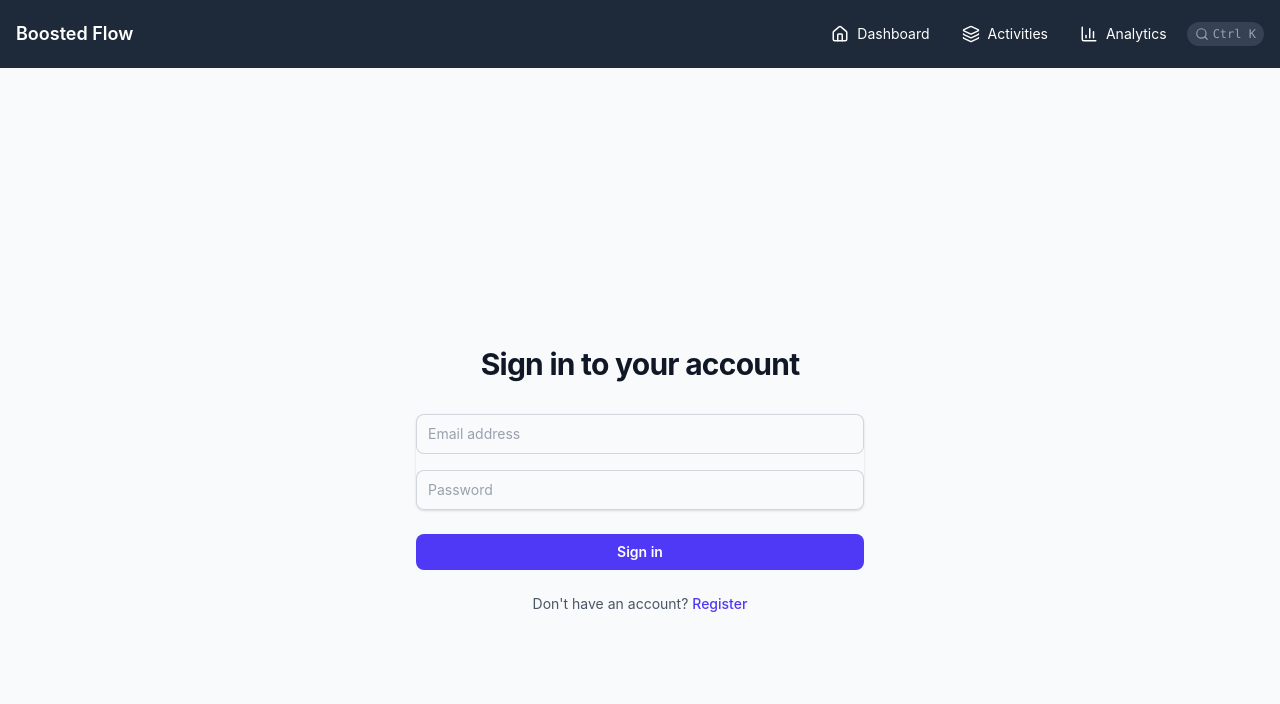
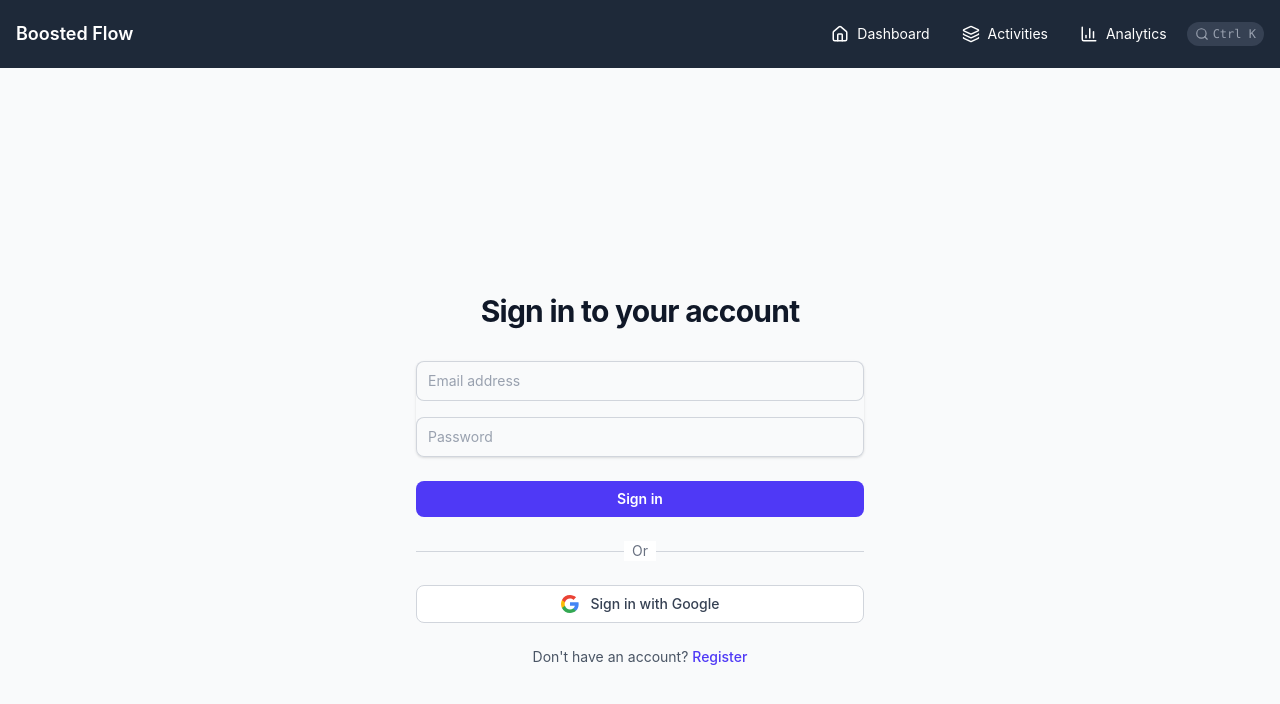
Before and after one commit to x6Nenko/boosted-flow-frontend, a React (Vite) app: page /login in a window 1280 px wide. Shown: the top 704 px of the page. Built offline with nearby package versions, Linux system fonts and the light colour scheme; no server answers.

Commit message:
feat(auth): add Google OAuth frontend integration

```diff
--- a/src/features/auth/api.ts
+++ b/src/features/auth/api.ts
@@ -1,5 +1,5 @@
+import type { AuthResponse, ExchangeCodeRequest, LoginRequest, RegisterRequest } from './types';
 import { apiClient } from '@/lib/api-client';
-import type { AuthResponse, LoginRequest, RegisterRequest } from './types';
 import { API_ENDPOINTS } from '@/lib/api-endpoints';
 
 export const authApi = {
@@ -11,4 +11,6 @@ export const authApi = {
     apiClient<AuthResponse>(API_ENDPOINTS.AUTH.REFRESH, { method: 'POST' }),
   logout: () =>
     apiClient<void>(API_ENDPOINTS.AUTH.LOGOUT, { method: 'POST' }),
+  exchangeCode: (data: ExchangeCodeRequest) =>
+    apiClient<AuthResponse>(API_ENDPOINTS.AUTH.EXCHANGE, { method: 'POST', body: data }),
 };
--- /dev/null
+++ b/src/features/auth/components/GoogleSignInButton.tsx
@@ -0,0 +1,52 @@
+import { useGoogleAuth } from '../hooks';
+
+type GoogleSignInButtonProps = {
+  mode?: 'signin' | 'signup';
+  disabled?: boolean;
+};
+
+/**
+ * Google Sign-In Button following Google's branding guidelines.
+ * Uses neutral styling that complies with Google's brand requirements.
+ * @see https://developers.google.com/identity/branding-guidelines
+ */
+export function GoogleSignInButton({ mode = 'signin', disabled }: GoogleSignInButtonProps) {
+  const { initiateGoogleAuth } = useGoogleAuth();
+
+  const buttonText = mode === 'signup' ? 'Sign up with Google' : 'Sign in with Google';
+
+  return (
+    <button
+      type="button"
+      onClick={initiateGoogleAuth}
+      disabled={disabled}
+      className="flex w-full items-center justify-center gap-3 rounded-md border border-gray-300 bg-white px-3 py-2 text-sm font-medium text-gray-700 hover:bg-gray-50 disabled:opacity-50"
+    >
+      <GoogleIcon />
+      {buttonText}
+    </button>
+  );
+}
+
+function GoogleIcon() {
+  return (
+    <svg width="18" height="18" viewBox="0 0 18 18" xmlns="http://www.w3.org/2000/svg">
+      <path
+        d="M17.64 9.2c0-.637-.057-1.251-.164-1.84H9v3.481h4.844c-.209 1.125-.843 2.078-1.796 2.717v2.258h2.908c1.702-1.567 2.684-3.874 2.684-6.615z"
+        fill="#4285F4"
+      />
+      <path
+        d="M9.003 18c2.43 0 4.467-.806 5.956-2.18l-2.908-2.259c-.806.54-1.837.86-3.048.86-2.344 0-4.328-1.584-5.036-3.711H.96v2.332A8.997 8.997 0 0 0 9.003 18z"
+        fill="#34A853"
+      />
+      <path
+        d="M3.964 10.712A5.41 5.41 0 0 1 3.682 9c0-.593.102-1.17.282-1.71V4.958H.96A8.996 8.996 0 0 0 0 9c0 1.452.348 2.827.96 4.042l3.004-2.33z"
+        fill="#FBBC05"
+      />
+      <path
+        d="M9.003 3.58c1.321 0 2.508.454 3.44 1.345l2.582-2.58C13.464.891 11.428 0 9.002 0A8.997 8.997 0 0 0 .96 4.958l3.004 2.332c.708-2.127 2.692-3.71 5.036-3.71z"
+        fill="#EA4335"
+      />
+    </svg>
+  );
+}
--- a/src/features/auth/components/LoginForm.tsx
+++ b/src/features/auth/components/LoginForm.tsx
@@ -1,9 +1,12 @@
 import { Link } from '@tanstack/react-router';
 import { useForm } from 'react-hook-form';
 import { zodResolver } from '@hookform/resolvers/zod';
+import type { LoginFormData } from '@/features/auth/auth.schema';
+import { loginSchema } from '@/features/auth/auth.schema';
 import { useLogin } from '@/features/auth/hooks';
-import { loginSchema, type LoginFormData } from '@/features/auth/auth.schema';
 import { ApiError } from '@/lib/api-client';
+
+import { GoogleSignInButton } from './GoogleSignInButton';
 
 export function LoginForm() {
   const login = useLogin();
@@ -84,6 +87,17 @@ export function LoginForm() {
           </button>
         </div>
 
+        <div className="relative">
+          <div className="absolute inset-0 flex items-center">
+            <div className="w-full border-t border-gray-300" />
+          </div>
+          <div className="relative flex justify-center text-sm">
+            <span className="bg-white px-2 text-gray-500">Or</span>
+          </div>
+        </div>
+
+        <GoogleSignInButton disabled={login.isPending} />
+
         <div className="text-center text-sm">
           <span className="text-gray-600">Don't have an account? </span>
           <Link to="/register" className="font-medium text-indigo-600 hover:text-indigo-500">
--- a/src/features/auth/components/RegisterForm.tsx
+++ b/src/features/auth/components/RegisterForm.tsx
@@ -1,9 +1,12 @@
 import { Link } from '@tanstack/react-router';
 import { useForm } from 'react-hook-form';
 import { zodResolver } from '@hookform/resolvers/zod';
+import type { RegisterFormData } from '@/features/auth/auth.schema';
+import { registerSchema } from '@/features/auth/auth.schema';
 import { useRegister } from '@/features/auth/hooks';
-import { registerSchema, type RegisterFormData } from '@/features/auth/auth.schema';
 import { ApiError } from '@/lib/api-client';
+
+import { GoogleSignInButton } from './GoogleSignInButton';
 
 export function RegisterForm() {
   const register = useRegister();
@@ -100,6 +103,17 @@ export function RegisterForm() {
           </button>
         </div>
 
+        <div className="relative">
+          <div className="absolute inset-0 flex items-center">
+            <div className="w-full border-t border-gray-300" />
+          </div>
+          <div className="relative flex justify-center text-sm">
+            <span className="bg-white px-2 text-gray-500">Or</span>
+          </div>
+        </div>
+
+        <GoogleSignInButton mode="signup" disabled={register.isPending} />
+
         <div className="text-center text-sm">
           <span className="text-gray-600">Already have an account? </span>
           <Link to="/login" className="font-medium text-indigo-600 hover:text-indigo-500">
--- a/src/features/auth/hooks/index.ts
+++ b/src/features/auth/hooks/index.ts
@@ -2,3 +2,4 @@ export { useAuth } from './use-auth';
 export { useLogin } from './use-login';
 export { useRegister } from './use-register';
 export { useLogout } from './use-logout';
+export { useGoogleAuth } from './use-google-auth';
--- /dev/null
+++ b/src/features/auth/hooks/use-google-auth.ts
@@ -0,0 +1,27 @@
+import { useMutation } from '@tanstack/react-query';
+import { useNavigate } from '@tanstack/react-router';
+import { authApi } from '../api';
+import { authStore } from '../auth-store';
+import { API_BASE_URL } from '@/lib/api-client';
+import { API_ENDPOINTS } from '@/lib/api-endpoints';
+
+export function useGoogleAuth() {
+  const navigate = useNavigate();
+
+  const exchangeCode = useMutation({
+    mutationFn: (code: string) => authApi.exchangeCode({ code }),
+    onSuccess: (response) => {
+      authStore.setAccessToken(response.accessToken);
+      navigate({ to: '/dashboard' });
+    },
+  });
+
+  const initiateGoogleAuth = () => {
+    window.location.href = `${API_BASE_URL}${API_ENDPOINTS.AUTH.GOOGLE}`;
+  };
+
+  return {
+    initiateGoogleAuth,
+    exchangeCode,
+  };
+}
--- a/src/features/auth/types.ts
+++ b/src/features/auth/types.ts
@@ -14,6 +14,10 @@ export type RegisterRequest = {
   password: string;
 };
 
+export type ExchangeCodeRequest = {
+  code: string;
+};
+
 // Auth State
 export type AuthState = {
   accessToken: string | null;
--- a/src/lib/api-endpoints.ts
+++ b/src/lib/api-endpoints.ts
@@ -4,6 +4,8 @@ export const API_ENDPOINTS = {
     REGISTER: '/auth/register',
     LOGOUT: '/auth/logout',
     REFRESH: '/auth/refresh',
+    GOOGLE: '/auth/google',
+    EXCHANGE: '/auth/exchange',
   },
   ACTIVITIES: {
     BASE: '/activities',
--- /dev/null
+++ b/src/routes/auth/callback.tsx
@@ -0,0 +1,61 @@
+import { createFileRoute, useNavigate, useSearch } from '@tanstack/react-router';
+import { useEffect } from 'react';
+import { useGoogleAuth } from '@/features/auth/hooks';
+import { ApiError } from '@/lib/api-client';
+
+type AuthCallbackSearch = {
+  code?: string;
+  error?: string;
+};
+
+export const Route = createFileRoute('/auth/callback')({
+  validateSearch: (search: Record<string, unknown>): AuthCallbackSearch => ({
+    code: search.code as string | undefined,
+    error: search.error as string | undefined,
+  }),
+  component: AuthCallbackPage,
+});
+
+function AuthCallbackPage() {
+  const navigate = useNavigate();
+  const { code, error: oauthError } = useSearch({ from: '/auth/callback' });
+  const { exchangeCode } = useGoogleAuth();
+
+  useEffect(() => {
+    if (oauthError) {
+      navigate({ to: '/login' });
+      return;
+    }
+
+    if (code && !exchangeCode.isPending && !exchangeCode.isSuccess) {
+      exchangeCode.mutate(code);
+    }
+  }, [code, oauthError, navigate, exchangeCode]);
+
+  const errorMessage =
+    exchangeCode.error instanceof ApiError
+      ? (exchangeCode.error.data as { message?: string })?.message || 'Authentication failed'
+      : exchangeCode.error?.message;
+
+  if (exchangeCode.isError) {
+    return (
+      <div className="flex min-h-screen items-center justify-center">
+        <div className="text-center">
+          <p className="text-red-600">{errorMessage}</p>
+          <button
+            onClick={() => navigate({ to: '/login' })}
+            className="mt-4 text-indigo-600 hover:underline"
+          >
+            Back to login
+          </button>
+        </div>
+      </div>
+    );
+  }
+
+  return (
+    <div className="flex min-h-screen items-center justify-center">
+      <p>Completing sign in...</p>
+    </div>
+  );
+}
```
Also changed, not shown: src/routeTree.gen.ts (+21 -0 lines), 1 other file (tests, documents, lock files or other folders).
